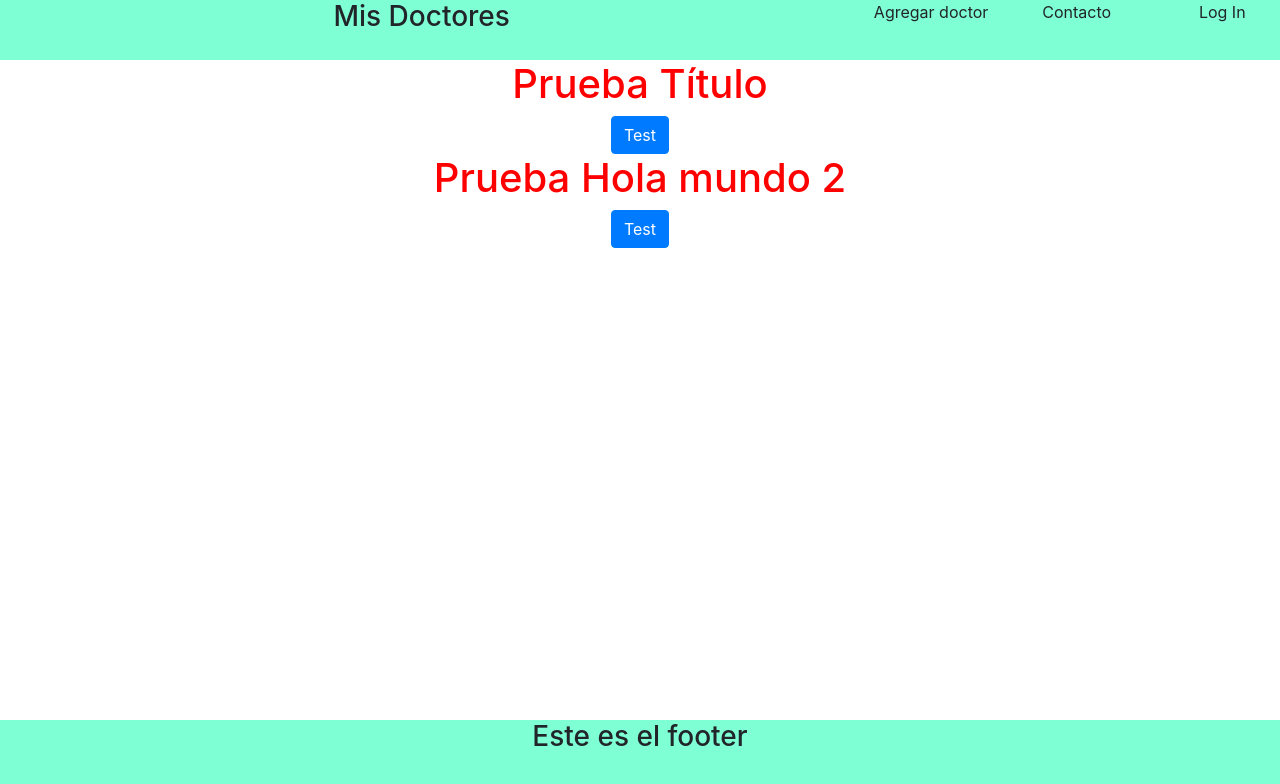
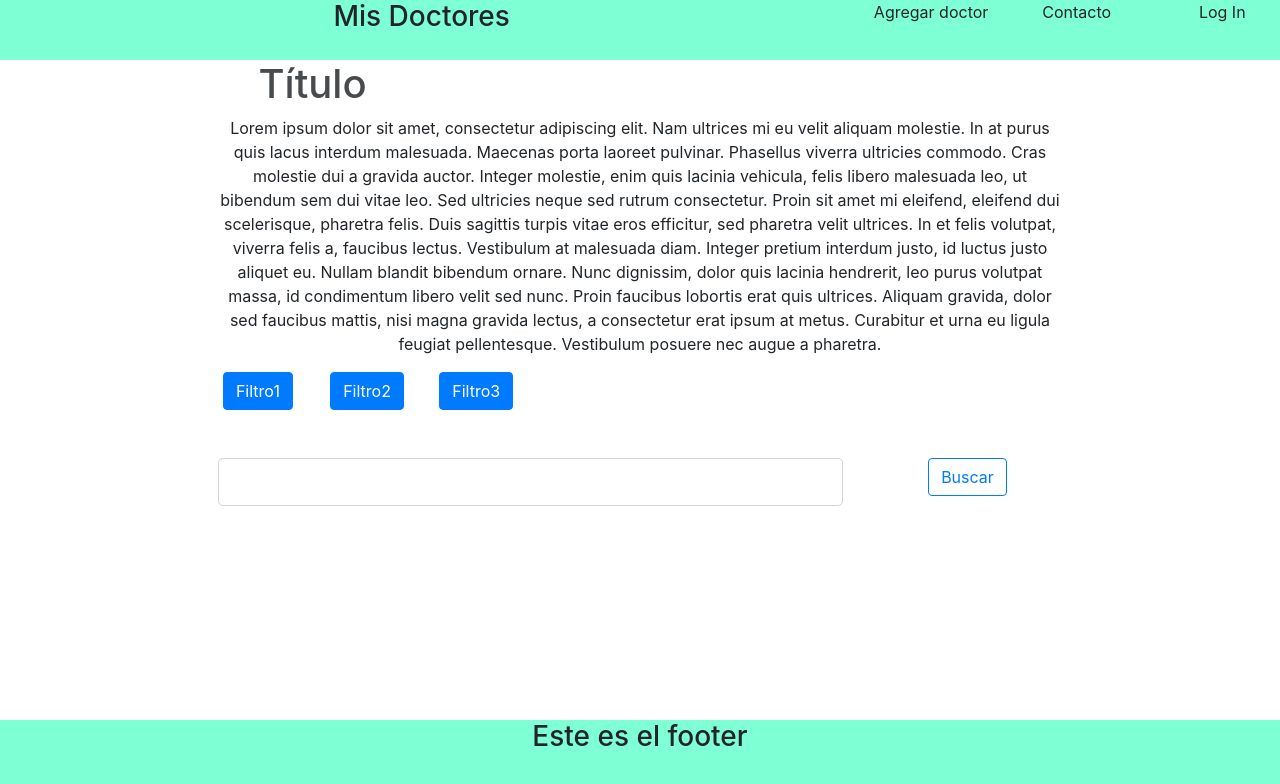
Before and after one commit to alfredofloresnt/mis-doctores-react, a React (Create React App) app: page / in a window 1280 px wide. Shown: the top 784 px of the page. Built offline with nearby package versions, Linux system fonts and the light colour scheme.

Commit message:
agregado react router y cosas de home

```diff
--- a/package.json
+++ b/package.json
@@ -10,6 +10,7 @@
     "react": "^17.0.1",
     "react-bootstrap": "^1.4.0",
     "react-dom": "^17.0.1",
+    "react-router-dom": "^5.2.0",
     "react-scripts": "4.0.0",
     "web-vitals": "^0.2.4"
   },
--- a/src/App.css
+++ b/src/App.css
@@ -3,7 +3,7 @@
 }
 
 .home h1 {
-  color: red;
+  color: #474B4E;
 }
 
 .header {
--- a/src/App.js
+++ b/src/App.js
@@ -9,7 +9,6 @@ function App() {
     <div className="App">
         <HeaderView/>
         <HomeView titulo="Título" nombre="alfredo"/>
-        <HomeView titulo="Hola mundo 2"/>
         <FooterView/>
     </div>
   );
--- a/src/home.jsx
+++ b/src/home.jsx
@@ -10,9 +10,44 @@ const Home = (props) => {
 
     return(
         <div className="home">
-            <h1>{doctores[0].name} {titulo}</h1>
-            <Button onClick={getDoctors}>Test</Button>
-        </div>
+            <div className="row">
+                <div className="col-2"></div>
+                <div className="col-2"><h1> {titulo}</h1></div>
+                <div className="col-8"></div>
+            </div>
+
+
+
+            <div className="row">
+            <div className="col-2"></div>
+            <div className="col-8"><p>Lorem ipsum dolor sit amet, consectetur adipiscing elit. Nam ultrices mi eu velit aliquam molestie. In at purus quis lacus interdum malesuada. Maecenas porta laoreet pulvinar. Phasellus viverra ultricies commodo. Cras molestie dui a gravida auctor. Integer molestie, enim quis lacinia vehicula, felis libero malesuada leo, ut bibendum sem dui vitae leo. Sed ultricies neque sed rutrum consectetur. Proin sit amet mi eleifend, eleifend dui scelerisque, pharetra felis. Duis sagittis turpis vitae eros efficitur, sed pharetra velit ultrices. In et felis volutpat, viverra felis a, faucibus lectus.
+
+Vestibulum at malesuada diam. Integer pretium interdum justo, id luctus justo aliquet eu. Nullam blandit bibendum ornare. Nunc dignissim, dolor quis lacinia hendrerit, leo purus volutpat massa, id condimentum libero velit sed nunc. Proin faucibus lobortis erat quis ultrices. Aliquam gravida, dolor sed faucibus mattis, nisi magna gravida lectus, a consectetur erat ipsum at metus. Curabitur et urna eu ligula feugiat pellentesque. Vestibulum posuere nec augue a pharetra.</p>
+
+            </div>
+            <div className="col-2"></div>
+            </div>
+            <div className="row">
+                <div className="col-2"></div>
+                <div className="col-1"><Button >Filtro1</Button></div>
+                <div className="col-1"><Button >Filtro2</Button></div>
+                <div className="col-1"><Button >Filtro3</Button></div>
+                <div className="col-7"></div>
+            </div>
+            <br></br>
+            <br></br>
+            <div className="row">
+                <div className="col-2"></div>
+                <div className="col-6" ><input className="form-control form-control-lg"></input></div>
+                <div className="col-2"><Button variant = "outline-primary">Buscar</Button></div>
+                <div className="col-2"></div>
+            </div>
+            <div className="row">
+                <div className="col"></div>
+                <div className="col"></div>
+                <div className="col"></div>
+            </div>
+            </div>
     )
 }
 
```
Also changed, not shown: 1 other file (tests, documents, lock files or other folders).
